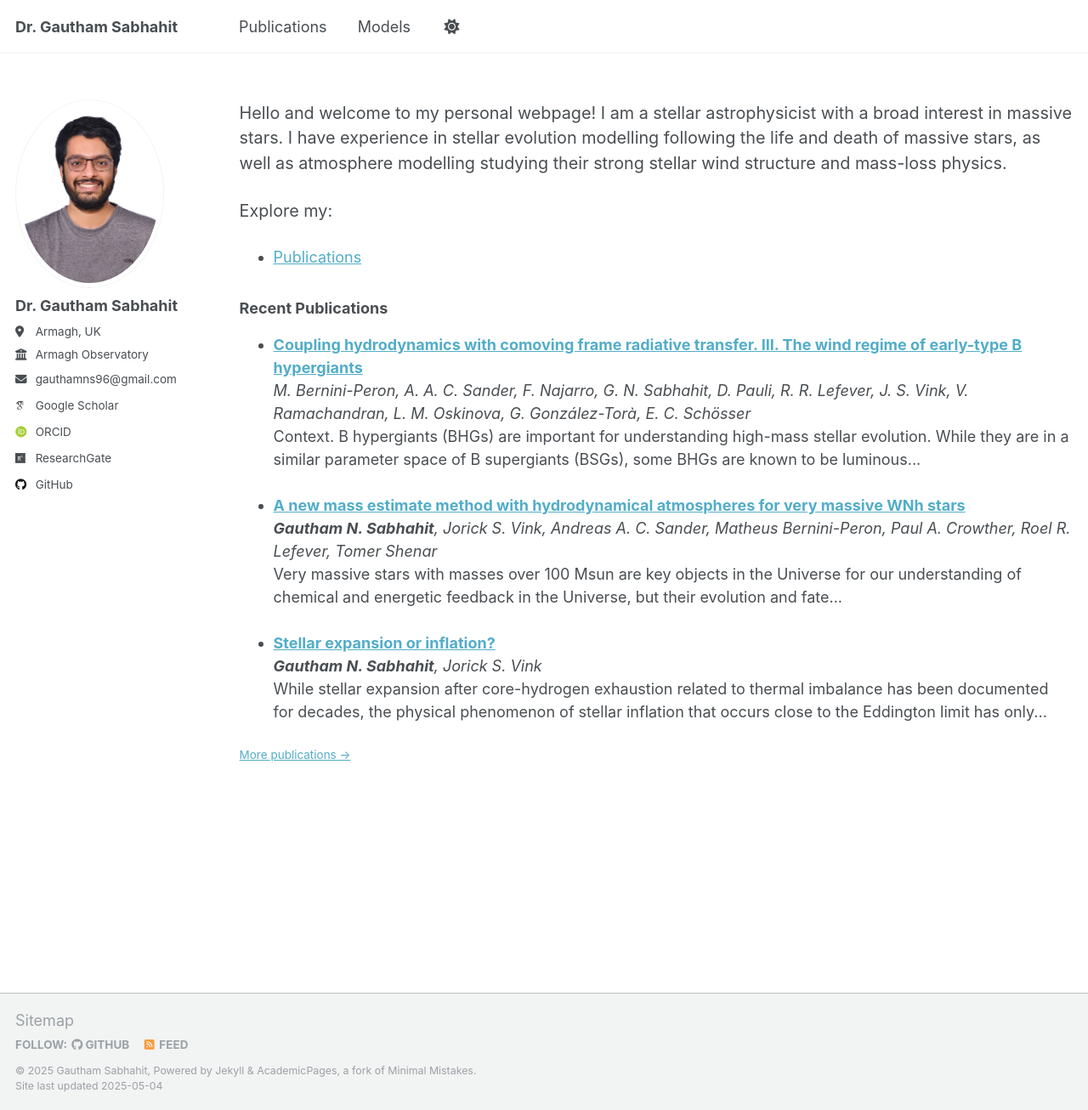
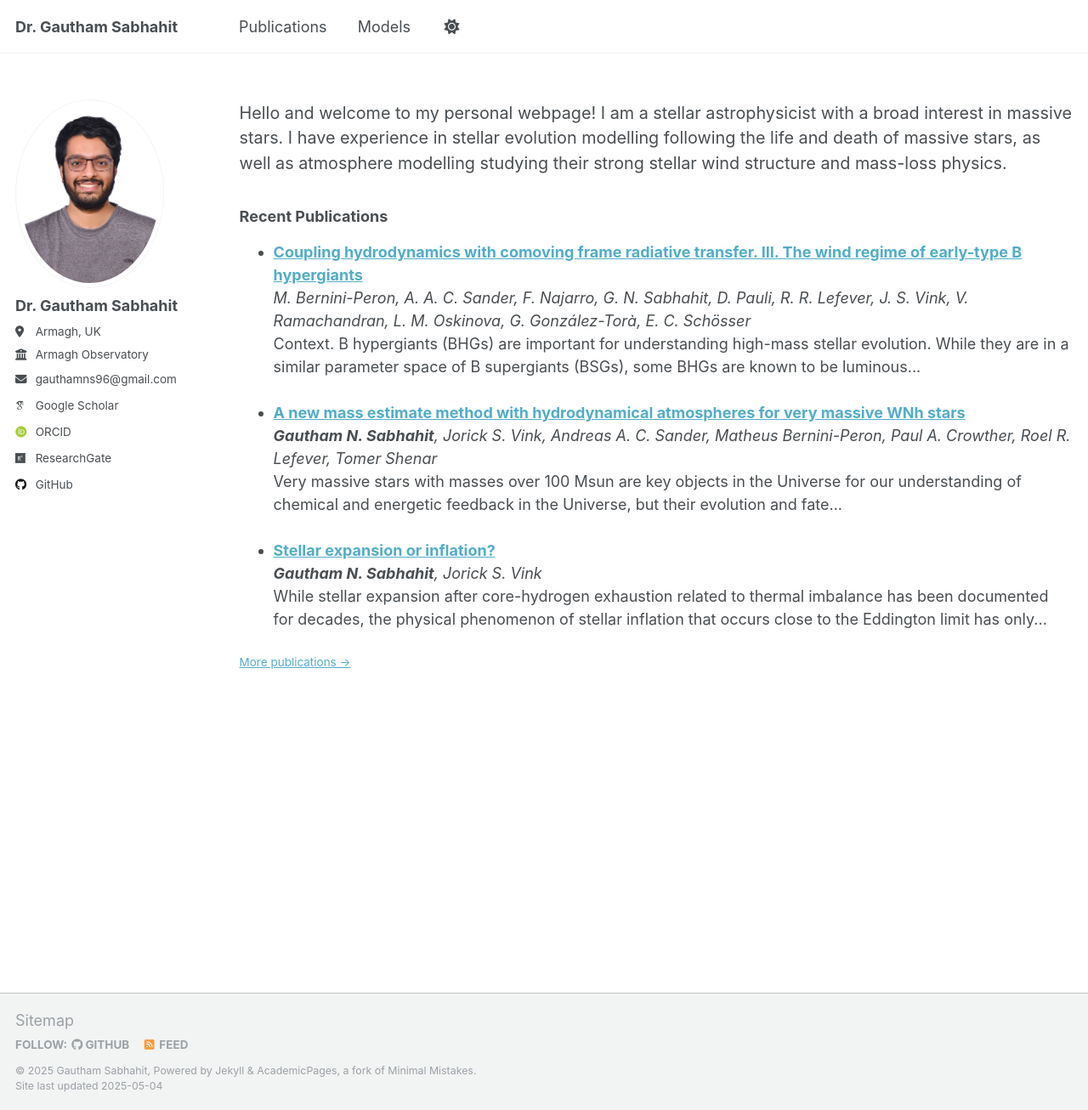
Before and after one commit to Mdot-com/mdot.com, a Jekyll site: the page built from index.md, in a window 1280 px wide and 1306 px high. Shown: the whole window at 85% size. Built offline with Jekyll 4.4.1, drawn with Linux system fonts in a browser that asks for light colours; some web fonts are replaced.

Commit message:
Update index.md

```diff
--- a/index.md
+++ b/index.md
@@ -8,15 +8,11 @@
 <!-- Content of the page -->
 <p style="font-size: 1.1em;">Hello and welcome to my personal webpage! I am a stellar astrophysicist with a broad interest in massive stars. I have experience in stellar evolution modelling following the life and death of massive stars, as well as atmosphere modelling studying their strong stellar wind structure and mass-loss physics.</p>
 
-<p style="font-size: 1.1em;">Explore my:</p>
-
-- [Publications](/publications/)
-
 ## Recent Publications
 
 <ul>
-  {% assign recent_pubs = site.publications | sort: "date" | reverse | slice: 0, 3 %}
-  {% for pub in recent_pubs %}
+  {% assign first_author_pubs = site.publications | where: "collection", "publications" | sort: "date" | reverse | slice: 0, 3 %}
+  {% for pub in first_author_pubs %}
     <li style="margin-bottom: 1.5em;">
       <strong><a href="{{ pub.url }}">{{ pub.title }}</a></strong><br>
       <em>{{ pub.authors | join: ", " }}</em><br>
```
